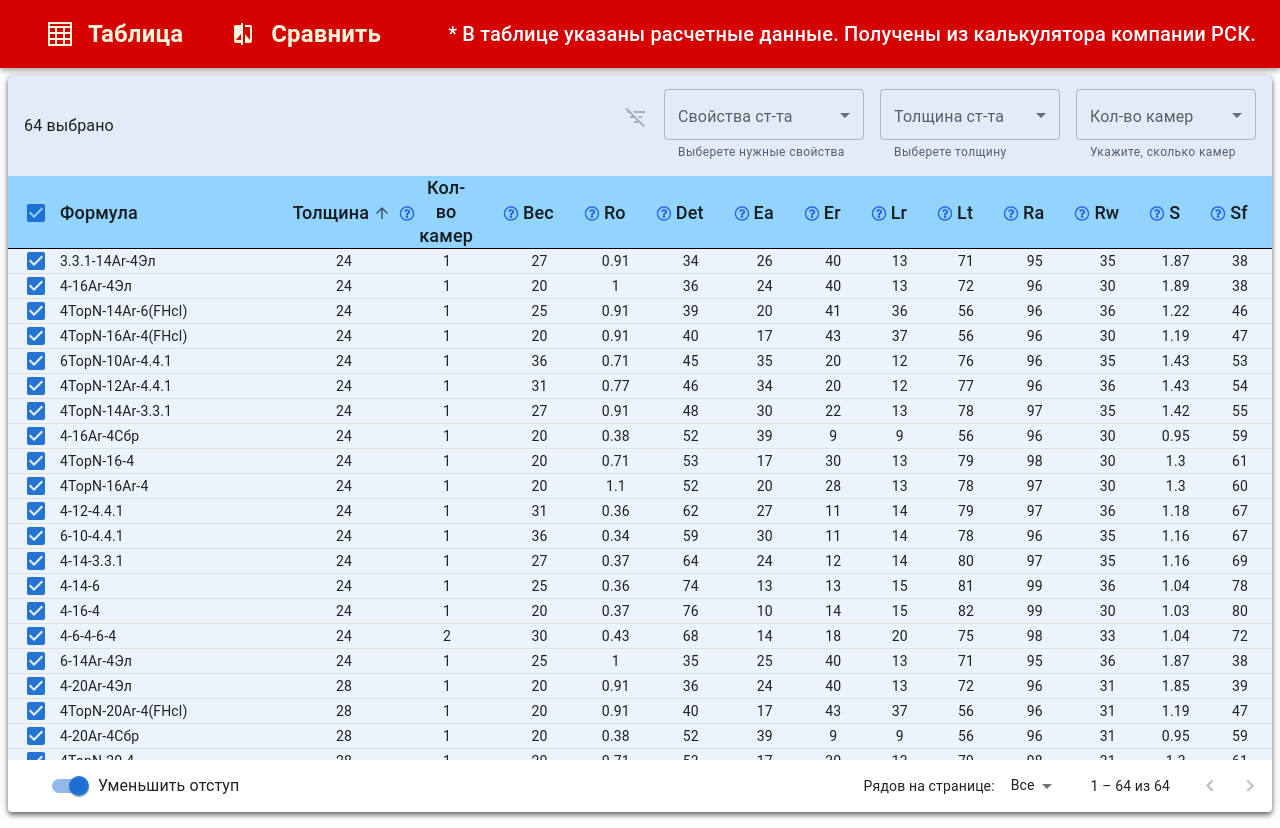
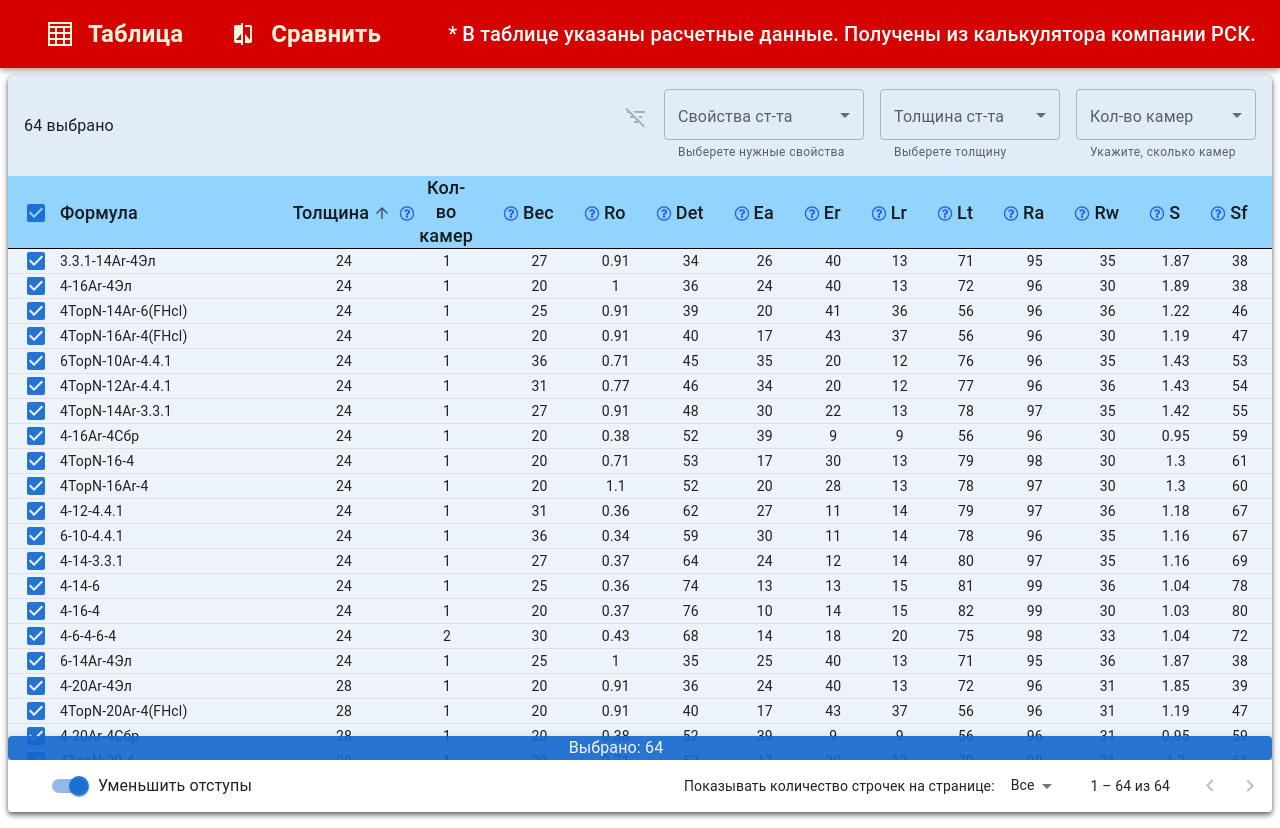
Before and after one commit to akuma-code/stp_client, a React (Create React App) app: page / in a window 1280 px wide. Both pictures are taken after a click on the element 36 px from the left and 212 px from the top of the page. Built offline with nearby package versions, Linux system fonts and the light colour scheme.

Commit message:
almost ready

```diff
--- a/src/Components/DataTable/AcSearch.tsx
+++ b/src/Components/DataTable/AcSearch.tsx
@@ -1,8 +1,7 @@
-import { Autocomplete, AutocompleteInputChangeReason, TextField } from '@mui/material';
-import { useEffect, useMemo, useState } from 'react';
+import { Autocomplete, TextField } from '@mui/material';
+import { useMemo, useState } from 'react';
 import { useAppContext } from '../../Hooks/useStoresContext';
 import { useToggle } from '../../Hooks/useToggle';
-import { useDebounceCallback } from 'usehooks-ts';
 
 
 
--- a/src/Components/DataTable/StpDataTable.tsx
+++ b/src/Components/DataTable/StpDataTable.tsx
@@ -11,16 +11,13 @@ import TablePagination from '@mui/material/TablePagination';
 import TableRow from '@mui/material/TableRow';
 import React, { useCallback, useMemo, useState } from 'react';
 
-import { Stack } from '@mui/material';
-import { _ID, _log } from '../../Helpers/helpersFns';
-import { FilterItemParams, useCompare, useEnchancedFilter, useFilterTags, useSortAndFilter } from '../../Hooks/useCompare';
+import { Stack, TableFooter, alpha } from '@mui/material';
+import { useSortAndFilter } from '../../Hooks/useCompare';
 import { useAppContext } from '../../Hooks/useStoresContext';
-import { StpItem, StpTags, depths } from '../StpTable/TableObjects';
+import { StpItem, StpTags } from '../StpTable/TableObjects';
 import { EnhancedTableHead } from './EnhancedTableHead';
 
-import { ItemFilteringProps, useCombinedFilter, useFilterReduce } from '../../Hooks/useFiltration';
 import { StpTableToolbar } from './StpTableToolbar';
-import { ReduceFilter } from '../../Hooks/useMemoFilter';
 
 
 //__ Data Create*/
@@ -42,7 +39,7 @@ export function StpDataTable() {
     const { StpStore: { table }, select, selectedItems, query, selectedTags, filterParams } = useAppContext()
 
     const sorted = useSortAndFilter(table, order, orderBy, query, filterParams)
-
+    // const [data, loading] = useLazyDataLoad(table, order, orderBy, query, filterParams)
     const handleRequestSort = useCallback((
         event: React.MouseEvent<unknown>,
         property: keyof StpData,
@@ -101,6 +98,7 @@ export function StpDataTable() {
     };
 
     const isSelected = useCallback((id: number) => selectedItems.indexOf(id) !== -1, [selectedItems]);
+    const isFiltersOn = filterParams.cams.length !== 0 || filterParams.depth.length !== 0 || filterParams.tags.length !== 0 || query !== ""
     const hasTags = (item: StpData) => selectedTags.length > 0
         ? selectedTags.every(t => item.tags.includes(t as StpTags))
         : false
@@ -112,7 +110,7 @@ export function StpDataTable() {
 
     const visibleRows = useMemo(
         () => {
-
+            // console.log('loading: ', loading)
             const sliced = RPP !== -1
                 ? sorted.slice(
                     page * RPP,
@@ -131,7 +129,7 @@ export function StpDataTable() {
 
                 <TableContainer sx={ { overflowY: 'auto', maxHeight: '73vh', } } >
                     <Table
-                        sx={ { minWidth: 750 } }
+                        sx={ { minWidth: 750, position: 'relative' } }
                         aria-labelledby="tableTitle"
                         size={ dense ? 'small' : 'medium' }
                         stickyHeader
@@ -216,13 +214,32 @@ export function StpDataTable() {
                             ) }
                         </TableBody>
                     </Table>
+                    {
+                        (selectedItems.length !== 0 || isFiltersOn) &&
+                        <TableFooter sx={ {
+                            bgcolor: (theme) => alpha(theme.palette.primary.main, .9),
+                            position: 'sticky', display: 'flex', columnGap: 6, bottom: 0, justifyContent: 'center', color: 'whitesmoke'
+                        } } component={ Paper } elevation={ 4 }>
+                            <Box>
+
+                                {
+                                    selectedItems.length > 0 &&
+                                    `Выбрано: ${selectedItems.length}`
+                                }
+                            </Box>
+                            <Box>
+                                { isFiltersOn &&
+                                    `Совпадений найдено: ${sorted.length}`
+                                }
+                            </Box>
+                        </TableFooter> }
 
                 </TableContainer>
-                <Stack direction={ 'row' } justifyContent={ 'space-between' }>
+                <Stack direction={ 'row' } justifyContent={ 'space-between' } maxHeight={ 55 }>
 
                     <FormControlLabel
                         control={ <Switch checked={ dense } onChange={ handleChangeDense } id='dense_checkbox' /> }
-                        label="Уменьшить отступ"
+                        label="Уменьшить отступы"
                         sx={ { ml: 4 } }
                     />
                     <TablePagination
@@ -234,7 +251,7 @@ export function StpDataTable() {
                         onPageChange={ handleChangePage }
                         onRowsPerPageChange={ handleChangeRowsPerPage }
                         id='rows_per_page_id'
-                        labelRowsPerPage='Рядов на странице:'
+                        labelRowsPerPage='Показывать количество строчек на странице: '
                         labelDisplayedRows={ ({ from, to, count }) => `${from} – ${to} из ${count !== -1 ? count : `more than ${to}`}` }
                     />
                 </Stack>
--- a/src/Components/DataTable/StpTableToolbar.tsx
+++ b/src/Components/DataTable/StpTableToolbar.tsx
@@ -1,8 +1,7 @@
-import { Box, Divider, Stack } from '@mui/material';
+import { Box, Stack } from '@mui/material';
 import Toolbar from '@mui/material/Toolbar';
 import Typography from '@mui/material/Typography';
 import { alpha } from '@mui/material/styles';
-import { useState } from 'react';
 import { useAppContext } from '../../Hooks/useStoresContext';
 import { AcSearch } from './AcSearch';
 import { PropertySelector } from './PropertySelector';
@@ -12,47 +11,19 @@ interface TableToolbarProps {
     numFiltered: number
 }
 
-type FilterVariant = 'search' | 'tags' | 'none' | null
+
 
 export function StpTableToolbar({ numSelected, numFiltered }: TableToolbarProps) {
-    const { setQuery, setTags, select, selectedTags, filterParams, filterFn } = useAppContext()
+    const { filterParams } = useAppContext()
 
-    const [value, setValue] = useState<string | null>("");
+    // const [value, setValue] = useState<string | null>("");
     // const [inputValue, setInputValue] = useState('');
-    const [filterView, setFilterView] = useState<FilterVariant>(null)
+    // const [filterView, setFilterView] = useState<FilterVariant>(null)
 
-    function handleChangeView(e: React.MouseEvent<HTMLElement, MouseEvent>, v: FilterVariant): void {
-
-        setFilterView(prev => v)
-        switch (v) {
-            case 'tags': {
-                setQuery(prev => "")
-                filterFn(prev => ({ ...prev, query: "" }))
-                select([])
-                break
-            }
-            case 'search': {
-                setTags([])
-                select([])
-                break
-            }
-            case 'none': {
-                filterFn(prev => ({ ...prev, query: "" }))
-                setQuery(prev => "")
-                select([])
-                setTags([])
-                break
-            }
-
-        }
-
-    }
 
     return (
         <Toolbar component={ Stack } direction={ 'row' } justifyContent={ 'space-between' } columnGap={ 2 }
             sx={ {
-                // display: 'flex',
-                // flexDirection: 'row',
                 height: 100,
                 pl: { sm: 2 },
                 pr: { xs: 1, sm: 1 },
@@ -91,15 +62,12 @@ export function StpTableToolbar({ numSelected, numFiltered }: TableToolbarProps)
                 justifyContent={ 'space-between' }
             >
 
-                {/* <Divider orientation='vertical' flexItem /> */ }
+
                 <SelectedTagList { ...filterParams } />
-                {/* <Divider orientation='vertical' flexItem /> */ }
+
                 <PropertySelector filteredCount={ numFiltered } />
             </Box>
-            {/* <Stack direction={ 'row' } justifyContent={ 'space-between' }
-             minWidth={ '50%' } >
 
-            </Stack> */}
 
 
         </Toolbar>
--- a/src/Hooks/useCompare.ts
+++ b/src/Hooks/useCompare.ts
@@ -1,9 +1,7 @@
-import { useCallback, useMemo } from "react";
+import { useEffect, useMemo, useState } from "react";
 import { StpData } from "../Components/DataTable/StpDataTable";
 import { StpItem, StpTags } from "../Components/StpTable/TableObjects";
 import { AnyObj } from "../Interfaces/Types";
-import { useDebounceValue } from 'usehooks-ts'
-import { _log } from "../Helpers/helpersFns";
 import { FiltersParams } from "./useFiltration";
 import { hasCams, hasDepths } from "./useMemoFilter";
 
@@ -106,13 +104,12 @@ const getFilters = (restFilters: Partial<FiltersParams>) => Object.entries(restF
     return acc
 }, [] as FilterFnOrder[])
 
-const applyFilter = (filter: FilterFnOrder) => {
-    const ff = []
-}
+
 export function useSortAndFilter<T extends AnyObj>(array: T[], order: Order, sort_field: any, query: string, restFilters: Partial<FiltersParams>) {
 
 
-    //* [{cams:[1,2]},{depth:[24,28]},...]
+    //__ [ {cams:[1,2]}, {depth:[24,28]},... ]
+
     const filterOrder = getFilters(restFilters)
     const fnOrder = filterOrder.reduce((acc, curr) => {
         const [key, fn] = getKeyValue(curr)
@@ -155,18 +152,23 @@ export function useSortAndFilter<T extends AnyObj>(array: T[], order: Order, sor
     const sorted = useCompare(filtered as StpData[], order, sort_field)
     return sorted
 }
-export function useEnchancedFilter<T extends FilterItemParams>(array: T[], order: Order, sort_field: any, filter: FiltrationType) {
+export function useLazyDataLoad<T extends StpData>(array: T[], order: Order, sort_field: any, query: string, restFilters: Partial<FiltersParams>) {
+    const [isLoading, setIsLoading] = useState(false)
+    const data = useSortAndFilter(array, order, sort_field, query, restFilters)
+    const [loadData, setLoadData] = useState<StpData[]>(data as unknown as StpData[])
+    function load(data: { [x: string]: string | number }[]) {
 
-    const sorted = useCompare(array, order, sort_field) as unknown as T[]
-    const filterCb = useCallback((filter_type: FiltrationType) => filtrationReducer(sorted, filter_type), [sorted])
-    // const filtered = useMemo(() => {
-    //     const cb = filtrationReducer(sorted as unknown as T[], filter)
+        const p = new Promise<StpData[]>(() => data)
+        return p
 
-    //     return cb
+    }
 
-    // }, [sorted, filter])
+    useEffect(() => {
+        setIsLoading(true)
+        load(data).then(d => setLoadData(d))
 
-    return filterCb(filter)
+    }, [data])
+    return [loadData, isLoading] as const
 }
 
 export function useFilterTags<T extends AnyObj>(array: T[], order: Order, sort_field: any, tags: StpTags[], query: string) {
```
Also changed, not shown: src/App.tsx (+2 -11 lines), src/Components/DataTable/PropertySelector.tsx (+8 -11 lines).
